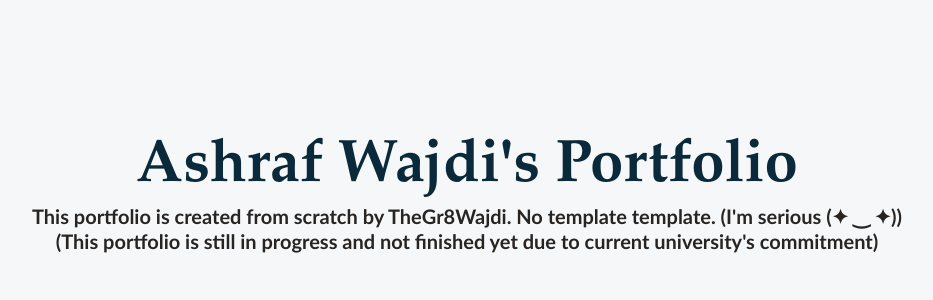
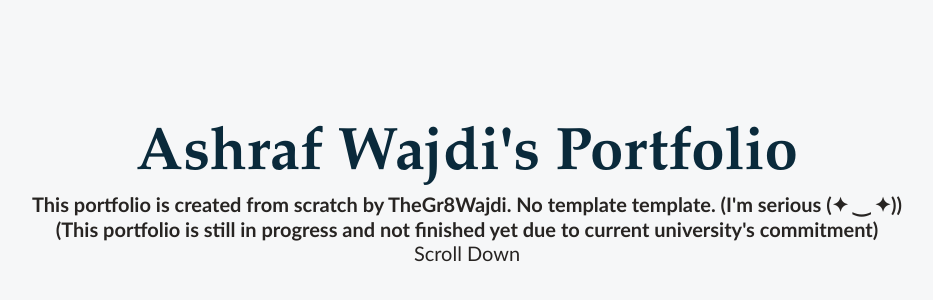
Before and after one commit to RookieDookie01/portfolio-wajdi, a plain HTML site: page index.html in a window 1280 px wide. Shown: the part 208-508 px from the top of the page, without its empty margins (173-1106 px from the left). Drawn offline with Linux system fonts and the light colour scheme.

Commit message:
148 040724

```diff
--- a/index.html
+++ b/index.html
@@ -12,6 +12,7 @@
         <h1>Ashraf Wajdi's Portfolio</h1>
         <h3>This portfolio is <strong>created from scratch</strong> by TheGr8Wajdi.<b> No template template</b>. (I'm serious (✦ ‿ ✦))</h3>
         <h3>(This portfolio is still in progress and not finished yet due to current university's commitment)</h3>
+        <p>Scroll Down</h3>
     </section>
     <section class="section intro-section-2">
         <h5>بسم الله الرحمن الرحيم</h5>
```
